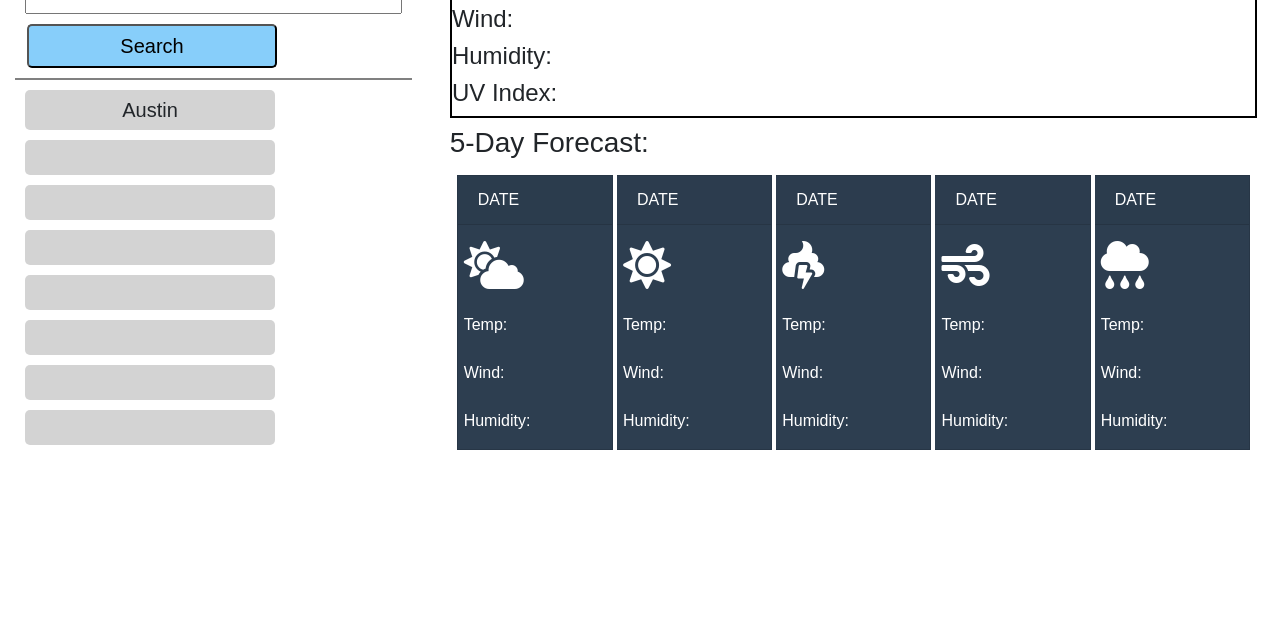
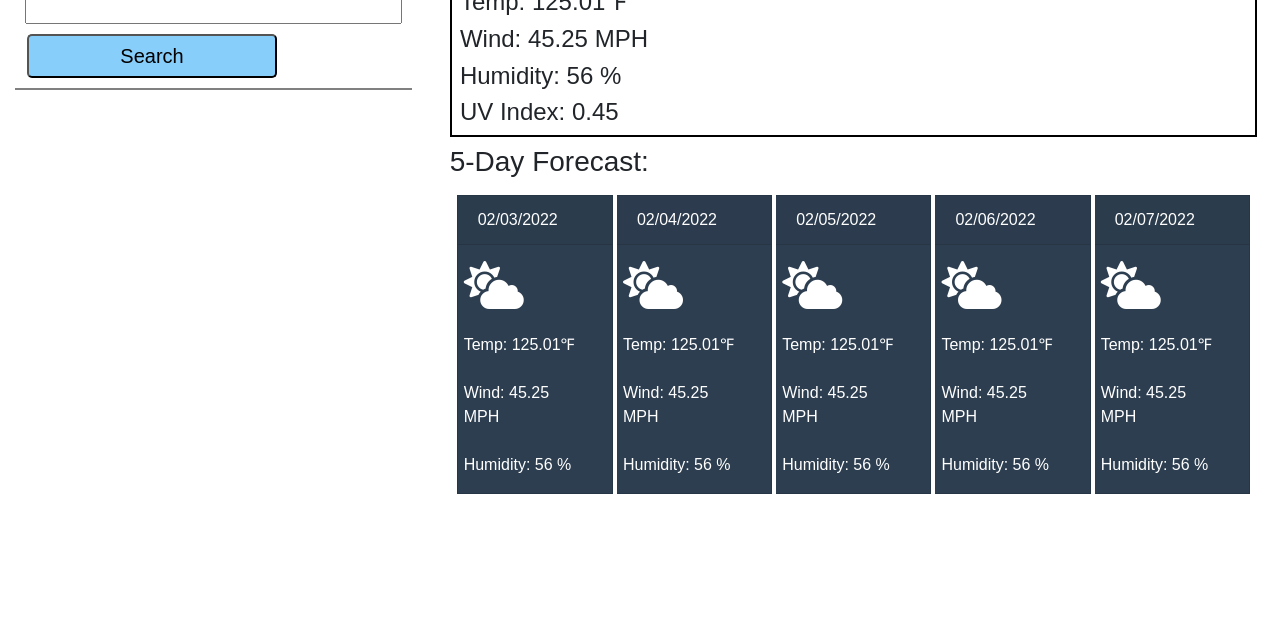
Before and after one commit to GittinIt6/DU-HW6-Weather-Dashboard, a plain HTML site: page index.html in a window 1280 px wide. Shown: the part 166-800 px from the top of the page. Drawn offline with nearby package versions, Linux system fonts and the light colour scheme.

Commit message:
javascript work on setting card values

```diff
--- a/assets/css/style.css
+++ b/assets/css/style.css
@@ -18,6 +18,7 @@ body{
 
 .container-fluid{
     max-width: 1600px;
+    margin: 10px auto auto auto;
 }
 
 #city-search{
@@ -56,6 +57,7 @@ body{
     min-width: 100px;
     text-align: center;
     min-height: 35px;
+    display: none;
 }
 .history-item:hover{
     background-color: grey;
--- a/assets/scripts/script.js
+++ b/assets/scripts/script.js
@@ -0,0 +1,30 @@
+let currentCityEl = document.getElementById("current-city");
+let currentDateEl = document.getElementById("current-date");
+let currentEmojiEl = document.getElementById("current-emoji");
+let currentTempEl = document.getElementById("current-temp");
+let currentWindEl = document.getElementById("current-wind");
+let currentHumidEl = document.getElementById("current-humid");
+let currentUVIEl = document.getElementById("current-uvi");
+let cardsEl = document.getElementsByClassName("card-header");
+let emojis = {sunny:"fa-sun", cloudy:"fa-cloud", cloudSun:"fa-cloud-sun", stormy:"fa-poo-storm", rainy:"fa-cloud-rain", windy:"fa-wind"};
+let cardItems = ["date","em","temp","wind","humid"];
+let weatherItems = {temp:125.01, wind:45.25, humid:56};
+let todayDate = moment().format('L');
+
+currentDateEl.textContent = todayDate;//set today's date for current city area
+currentCityEl.textContent = "Austin";//default city Austin
+currentEmojiEl.classList.add(emojis.cloudSun);//TESTING
+currentTempEl.textContent = "125.01";//TESTING
+currentWindEl.textContent = "45.25";//TESTING
+currentHumidEl.textContent = "56";//TESTING
+currentUVIEl.textContent = "0.45";//TESTING
+
+//set dates for 5-day forecast cards:
+for (let i = 1; i < (cardsEl.length + 1); i++) {
+    let newDate = moment().add(i, 'd').format('L');
+    document.getElementById(`card-${cardItems[0]}${i}`).textContent = newDate;
+    document.getElementById(`card-${cardItems[1]}${i}`).classList.add(emojis.cloudSun);
+    document.getElementById(`card-${cardItems[2]}${i}`).textContent = `Temp: ${weatherItems.temp}℉`;
+    document.getElementById(`card-${cardItems[3]}${i}`).textContent = `Wind: ${weatherItems.wind} MPH`;
+    document.getElementById(`card-${cardItems[4]}${i}`).textContent = `Humidity: ${weatherItems.humid} %`;
+};
--- a/index.html
+++ b/index.html
@@ -35,76 +35,76 @@
                 </div>
                 <div class="col-8" id="test3">
                     <div class="container current-data">
-                        <div class="row"><h2>City (DATE) emoji</h2></div>
-                        <div class="row"><h4>Temp:</h4></div>
-                        <div class="row"><h4>Wind:</h4></div>
-                        <div class="row"><h4>Humidity:</h4></div>
-                        <div class="row"><h4>UV Index:</h4></div>
+                        <div class="row pl-2 pt-2"><h2><span id="current-city">-City-</span>&nbsp;( <span id="current-date">-date here-</span> )&nbsp; </h2><span class="fas fa-3x" id="current-emoji"></span></div>
+                        <div class="row pl-2"><h4>Temp:&nbsp;<span id="current-temp"></span>&#8457;</h4></div>
+                        <div class="row pl-2"><h4>Wind:&nbsp;<span id="current-wind"></span>&nbsp;MPH</h4></div>
+                        <div class="row pl-2"><h4>Humidity:&nbsp;<span id="current-humid"></span>&nbsp;&#37;</h4></div>
+                        <div class="row pl-2"><h4>UV Index:&nbsp;<span id="current-uvi"></span></h4></div>
                     </div>
                     <div class="row m-2"><h3>5-Day Forecast:</h3></div>
                     <div class="container">
                         <div class="card-group">
                             <!-- <div class="col"> -->
                                 <div class="card text-white mb-5">
-                                    <div class="card-header">DATE</div>
+                                    <div class="card-header" id="card-date1">DATE</div>
                                     <div class="card-body p-1">
                                         <ul class="list-group list-group-flush">
-                                            <li class="list-group-item fas fa-cloud-sun fa-3x"></li>
-                                            <li class="list-group-item">Temp:</li>
-                                            <li class="list-group-item">Wind:</li>
-                                            <li class="list-group-item">Humidity:</li>
+                                            <li class="list-group-item fas fa-3x" id="card-em1"></li>
+                                            <li class="list-group-item" id="card-temp1">Temp:</li>
+                                            <li class="list-group-item" id="card-wind1">Wind:</li>
+                                            <li class="list-group-item" id="card-humid1">Humidity:</li>
                                         </ul>
                                     </div>
                                 </div>
                             <!-- </div> -->
                             <!-- <div class="col"> -->
                                 <div class="card text-white mb-5 ml-1">
-                                    <div class="card-header">DATE</div>
+                                    <div class="card-header"  id="card-date2">DATE</div>
                                     <div class="card-body p-1">
                                         <ul class="list-group list-group-flush">
-                                            <li class="list-group-item fas fa-sun fa-3x"></li>
-                                            <li class="list-group-item">Temp:</li>
-                                            <li class="list-group-item">Wind:</li>
-                                            <li class="list-group-item">Humidity:</li>
+                                            <li class="list-group-item fas fa-3x" id="card-em2"></li>
+                                            <li class="list-group-item" id="card-temp2">Temp:</li>
+                                            <li class="list-group-item" id="card-wind2">Wind:</li>
+                                            <li class="list-group-item" id="card-humid2">Humidity:</li>
                                         </ul>
                                     </div>
                                 </div>
                             <!-- </div> -->
                             <!-- <div class="col"> -->
                                 <div class="card text-white mb-5 ml-1">
-                                    <div class="card-header">DATE</div>
+                                    <div class="card-header" id="card-date3">DATE</div>
                                     <div class="card-body p-1">
                                         <ul class="list-group list-group-flush">
-                                            <li class="list-group-item fas fa-poo-storm fa-3x"></li>
-                                            <li class="list-group-item">Temp:</li>
-                                            <li class="list-group-item">Wind:</li>
-                                            <li class="list-group-item">Humidity:</li>
+                                            <li class="list-group-item fas fa-3x" id="card-em3"></li>
+                                            <li class="list-group-item" id="card-temp3">Temp:</li>
+                                            <li class="list-group-item" id="card-wind3">Wind:</li>
+                                            <li class="list-group-item" id="card-humid3">Humidity:</li>
                                         </ul>
                                     </div>
                                 </div>
                             <!-- </div> -->
                             <!-- <div class="col"> -->
                                 <div class="card text-white mb-5 ml-1">
-                                    <div class="card-header">DATE</div>
+                                    <div class="card-header" id="card-date4">DATE</div>
                                     <div class="card-body p-1">
                                         <ul class="list-group list-group-flush">
-                                            <li class="list-group-item fas fa-wind fa-3x"></li>
-                                            <li class="list-group-item">Temp:</li>
-                                            <li class="list-group-item">Wind:</li>
-                                            <li class="list-group-item">Humidity:</li>
+                                            <li class="list-group-item fas fa-3x" id="card-em4"></li>
+                                            <li class="list-group-item" id="card-temp4">Temp:</li>
+                                            <li class="list-group-item" id="card-wind4">Wind:</li>
+                                            <li class="list-group-item" id="card-humid4">Humidity:</li>
                                         </ul>
                                     </div>
                                 </div>
                             <!-- </div> -->
                             <!-- <div class="col"> -->
                                 <div class="card text-white mb-5 ml-1">
-                                    <div class="card-header">DATE</div>
+                                    <div class="card-header" id="card-date5">DATE</div>
                                     <div class="card-body p-1">
                                         <ul class="list-group list-group-flush">
-                                            <li class="list-group-item fas fa-cloud-rain fa-3x"></li>
-                                            <li class="list-group-item">Temp:</li>
-                                            <li class="list-group-item">Wind:</li>
-                                            <li class="list-group-item">Humidity:</li>
+                                            <li class="list-group-item fas fa-3x"  id="card-em5"></li>
+                                            <li class="list-group-item" id="card-temp5">Temp:</li>
+                                            <li class="list-group-item" id="card-wind5">Wind:</li>
+                                            <li class="list-group-item" id="card-humid5">Humidity:</li>
                                         </ul>
                                     </div>
                                 </div>
@@ -121,7 +121,7 @@
 
     <!-- </main> -->
 
-
+    <script src="https://cdnjs.cloudflare.com/ajax/libs/moment.js/2.24.0/moment.min.js"></script>
     <script src="./assets/scripts/script.js"></script>
 </body>
 </html>
```
